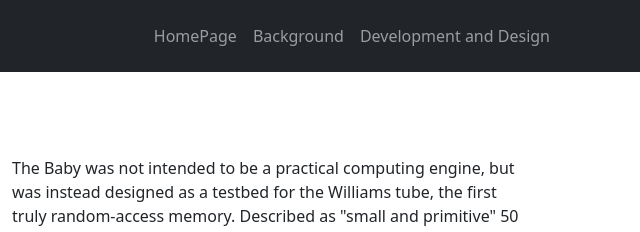
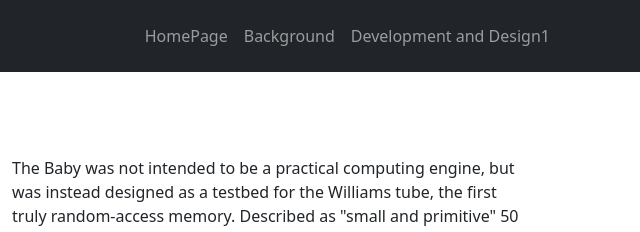
Before and after one commit to UniversityOfDundee-Computing/coursework-1---wikipedia-website-AlanSunny-Manchester_Baby, a plain HTML site: page Introduction.html in a window 1280 px wide. Shown: the top 232 px of the page, 640-1280 px from the left. Drawn offline with nearby package versions, Linux system fonts and the light colour scheme.

Commit message:
Error_Checking

```diff
--- a/Introduction.html
+++ b/Introduction.html
@@ -25,7 +25,7 @@
                         <a href="Background.html" class="nav-link">Background</a>
                     </li>
                     <li class="nav-item">
-                        <a href="Development_and_Design.html" class="nav-link">Development and Design</a>
+                        <a href="Development_and_Design.html" class="nav-link">Development and Design1</a>
                     </li>
                 </ul>
             </div>
```
